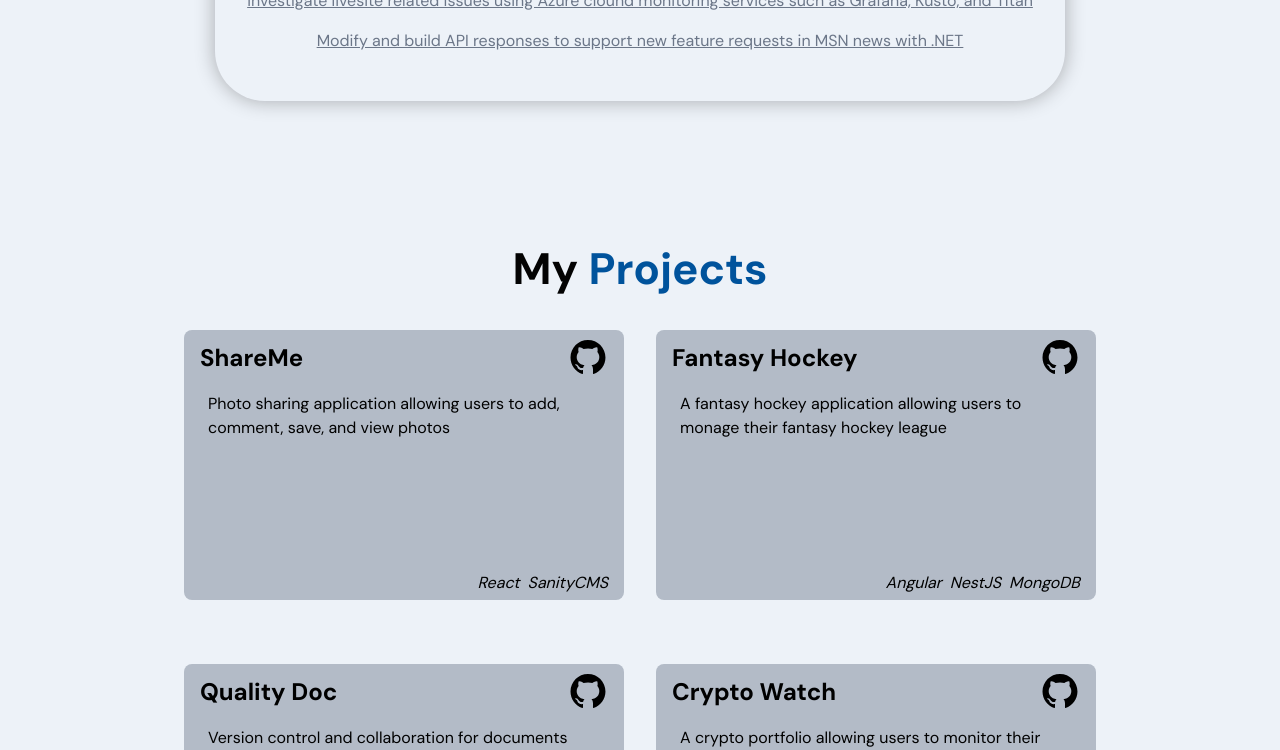
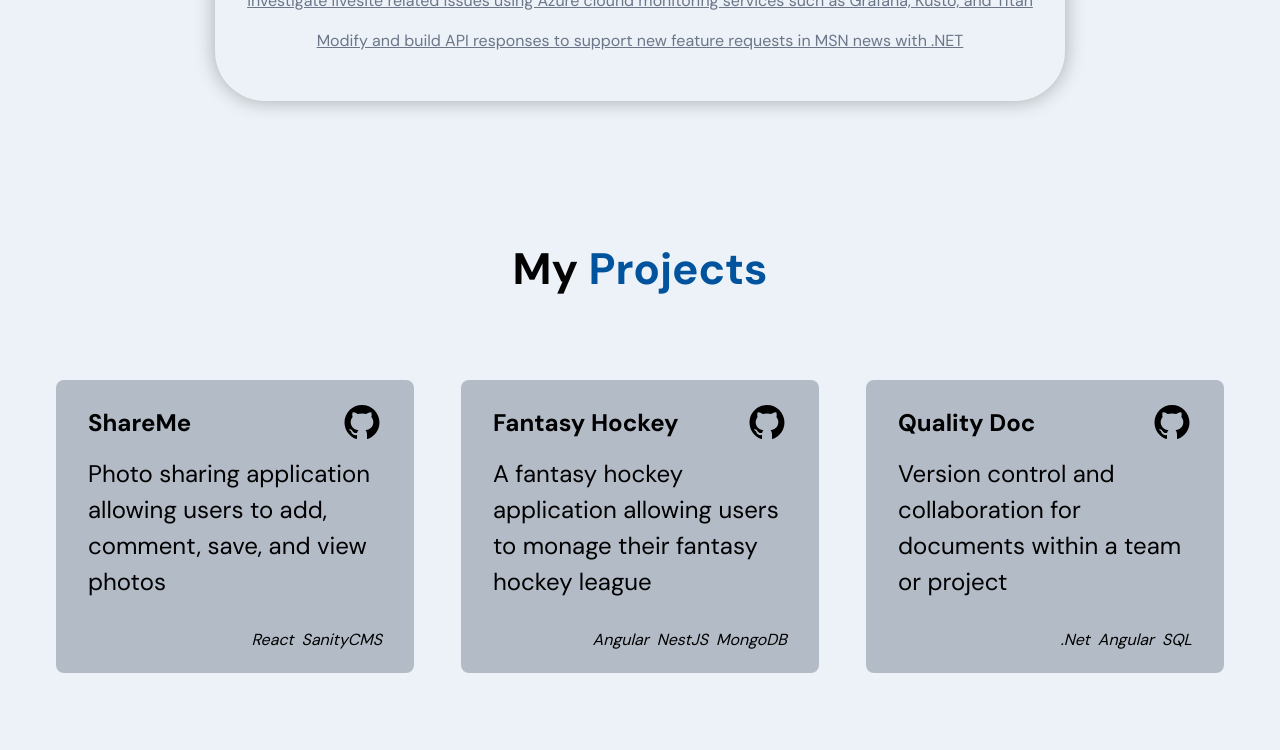
Before and after one commit to Mateuse/emateus_portfolio, a React (Create React App) app: page / in a window 1280 px wide. Shown: the part 2000-2750 px from the top of the page. Built offline with nearby package versions, Linux system fonts and the light colour scheme; the HTML template or start-up script is replaced by a standard one.

Commit message:
styling changes add resume

```diff
--- a/src/components/Navbar/Navbar.scss
+++ b/src/components/Navbar/Navbar.scss
@@ -155,3 +155,27 @@
         display: none
     }
 }
+
+.app__navbar-resume {
+    display: flex;
+    justify-content: center;
+    align-items: center;
+
+    a {
+        display: inline-block;
+        padding: 0.5rem 1rem;
+        box-shadow: 0 0 20px rgba(168, 168, 168, 0.60);
+        border-radius: 0.5rem;
+        text-decoration: none;
+        font-size: 1rem;
+        font-weight: 800;
+        color: #333;
+        background-color: var(--item-color);
+        cursor: pointer;
+
+        &:hover {
+            background-color: var(--secondary-color);
+            color: var(--white-color);
+        }
+    }
+}
--- a/src/components/Navbar/Navbar.tsx
+++ b/src/components/Navbar/Navbar.tsx
@@ -4,6 +4,7 @@ import { motion } from 'framer-motion';
 import './Navbar.scss';
 
 import images from '../../constants/images';
+import text from '../../constants/text';
 
 const links = ["home", "about", "work", "projects", "skills", "contact"];
 
@@ -43,6 +44,9 @@ const Navbar = () => {
                     </motion.div>
                 )}
         </div>
+        <div className="app__navbar-resume">
+            <a href="resume/resume.pdf" download={`${text.name.replace(/\s+/g, "_")}_resume`}>Resume</a>
+        </div>
     </nav>
   )
 }
--- a/src/constants/text.ts
+++ b/src/constants/text.ts
@@ -1,5 +1,4 @@
 import images from "./images";
-import { SiAngular, SiCelery, SiJenkins, SiMongodb, SiMysql, SiRabbitmq } from 'react-icons/si';
 const name = "Emanuel Mateus";
 const description = "I am a software engineer with a passion for building scalable, efficient, and user-friendly applications. With experience in both fullstack development along with continuous deployment and integration, I enjoy working on projects that challenge me to learn new skills and technologies. I am dedicated to writing clean, maintainable code and am committed to staying up-to-date with the latest industry trends and best practices."
 const aboutOneLiner = "I am a <span>Passionate Developer</span><br/>creating <span>Innovative Solutions</span>"
@@ -95,6 +94,12 @@ const projects = [
         description: "A crypto portfolio allowing users to monitor their crypto portfolio in real time",
         technologies: ["React", "Flask", "MongoDB"],
         github: "https://github.com/Mateuse/CryptoWatch"
+    },
+    {
+        name: "Personal Website",
+        description: "My Personal Portfolio built to showcase my work in a more fun way than a resume :)",
+        technologies: ["React", "SCSS"],
+        github: "https://github.com/Mateuse/Portfolio"
     }
 ]
 
--- a/src/container/Projects/Projects.scss
+++ b/src/container/Projects/Projects.scss
@@ -3,19 +3,25 @@
     min-height: 75vh;
 }
 
+.app__projects-section {
+    margin: 0 auto;
+    max-width: 1200px;
+
+    h2 {
+        text-align: center;
+    }
+}
+
 .app__projects-portfolio {
-    display: flex;
-    flex-wrap: wrap;
-    justify-content: center;
-    align-items: center;
+    display: grid;
+    grid-template-columns: repeat(auto-fill, minmax(350px, 1fr));
+    grid-gap: 15px;
+    position: relative;
+    margin-top: 50px;
 
     .app__project-item {
-        width: 440px;
-        height: 270px;
-        flex-direction: column;
-
         margin: 2rem 1rem;
-        padding: 0 1rem;
+        padding: 1rem 2rem;
         border-radius: 0.5rem;
         background-color: var(--item-color);
         color: #000;
@@ -36,6 +42,12 @@
             width: 100%;
             margin: 1rem;
         }
+
+        overflow: hidden; /* add this line to hide the entire item */
+    }
+
+    @media screen and (max-width: 1080px) {
+        grid-template-columns: repeat(auto-fill, minmax(200, 1fr));
     }
 }
 
@@ -65,14 +77,14 @@
 }
 
 .app__project-content {
-    padding: 0.5rem;
+    padding: 0.5rem 0;
     width: 100%;
     height: 70%;
     position: relative;
     flex-direction: column;
 
     p {
-        font-size: 1rem;
+        font-size: 1.5rem;
         text-align: left;
         line-height: 1.5;
         color: var(--grey-color);
@@ -83,7 +95,7 @@
 
         @media screen and (min-width: 2000px) {
             font-size: 1.5rem;
-          }
+        }
     }
 }
 
--- a/src/container/Projects/Projects.tsx
+++ b/src/container/Projects/Projects.tsx
@@ -1,6 +1,6 @@
 import React, { useState } from 'react';
 import { motion } from 'framer-motion';
-import { AiFillEye, AiFillGithub } from 'react-icons/ai';
+import { AiFillGithub } from 'react-icons/ai';
 
 import './Projects.scss';
 
@@ -34,7 +34,6 @@ const Projects = () => {
                         </div>
                         <div className="app__project-content">
                             <p>{project.description}</p>
-
                         </div>
                         <div className="app__project-technologies">
                             {project.technologies?.map((tech, index) => (
--- a/src/container/Skills/Skills.scss
+++ b/src/container/Skills/Skills.scss
@@ -18,24 +18,18 @@
     margin-top: 2rem;
 
     @media screen and (min-width: 2000px) {
-        position: absolute;
-        width: 40%;
-        left: 30%;
-        right: 30%;
+        margin: 2rem auto;
+        max-width: 40%;
     }
 
     @media screen and (min-width: 1200px) and (max-width: 2000px){
-        position: absolute;
-        width: 50%;
-        left: 25%;
-        right: 25%;
+        margin: 2rem auto;
+        max-width: 50%;
     }
 
     @media screen and (min-width: 1000px) and (max-width: 1200px) {
-        position: absolute;
-        width: 80%;
-        left: 10%;
-        right: 10%;
+        margin: 2rem auto;
+        max-width: 80%;
     }
 
 
--- a/src/exports.d.ts
+++ b/src/exports.d.ts
@@ -3,3 +3,4 @@ declare module "*.jpeg"
 declare module "*.mp4"
 declare module "*.svg"
 declare module "*.jpg"
+declare module "*.pdf"
```
Also changed, not shown: 1 other file (tests, documents, lock files or other folders).
